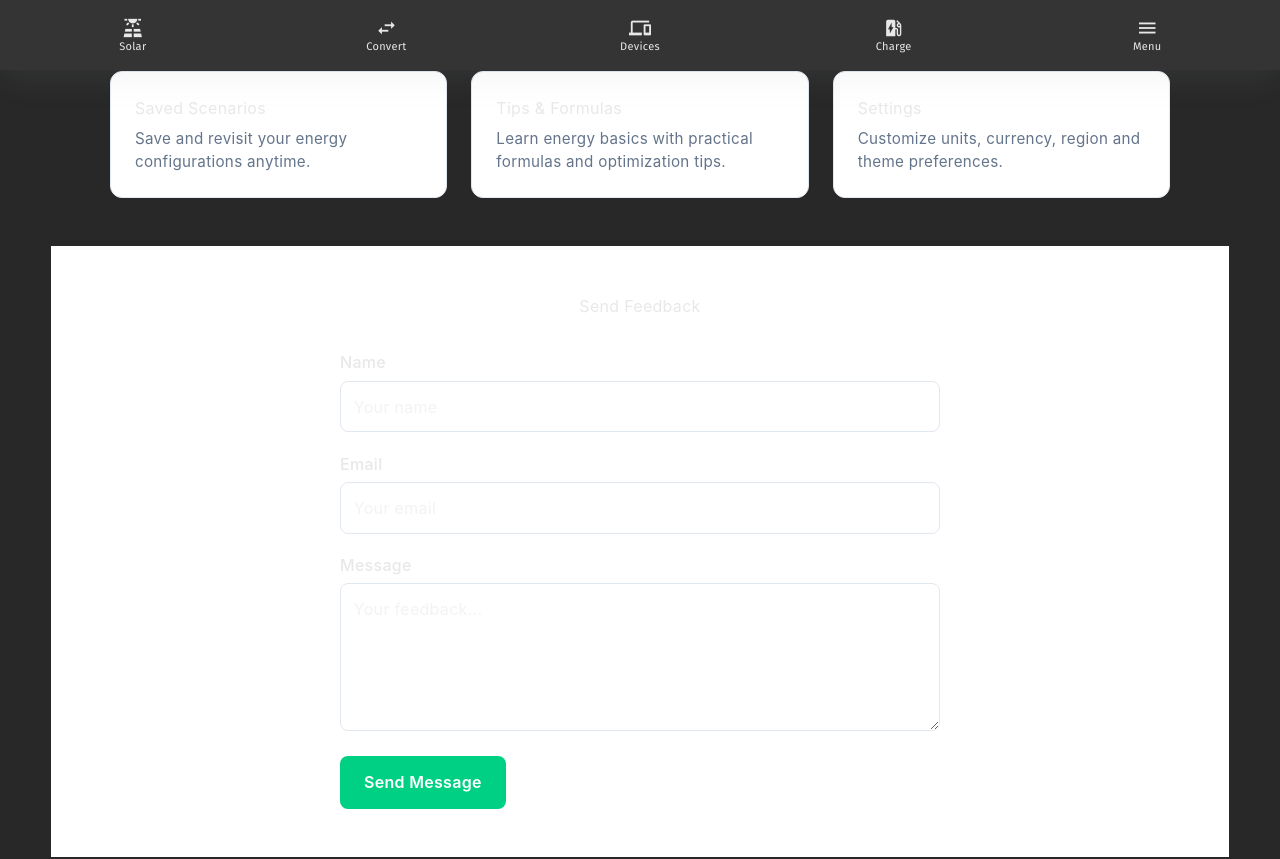
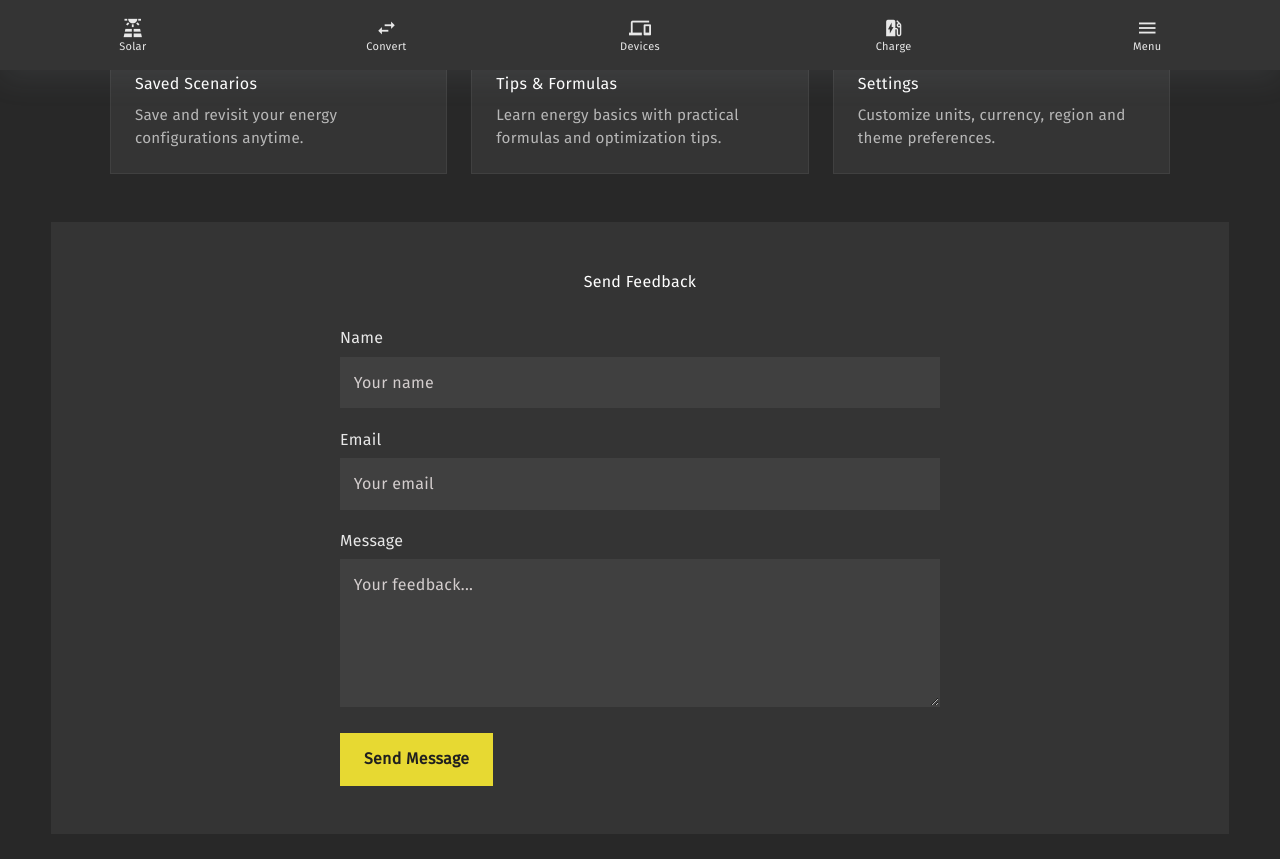
Before and after one commit to IT-Kamianets/voltlab.itkamianets.com, an Angular app: page /about in a window 1280 px wide. Shown: the part 730-1589 px from the top of the page. Built offline with nearby package versions, Linux system fonts and the light colour scheme.

Commit message:
fix: use new global variables

```diff
--- a/src/app/pages/about/about.component.html
+++ b/src/app/pages/about/about.component.html
@@ -1,4 +1,3 @@
-<p>about works!</p>
 <main>
 	<section class="hero">
 		<div class="container">
--- a/src/app/pages/about/about.component.scss
+++ b/src/app/pages/about/about.component.scss
@@ -1,20 +1,13 @@
-// Variables
-$primary: #00d084;
-$dark: #0f172a;
-$light: #f8fafc;
-$gray: #64748b;
-$border: #e2e8f0;
-
 * {
 	margin: 0;
 	padding: 0;
 	box-sizing: border-box;
-	font-family: 'Inter', sans-serif;
+	font-family: var(--ff-base);
 }
 
 body {
-	background: $light;
-	color: $dark;
+	background: var(--c-bg-primary);
+	color: var(--c-text-primary);
 	line-height: 1.6;
 }
 
@@ -26,8 +19,8 @@ body {
 
 // Header
 .header {
-	background: white;
-	border-bottom: 1px solid $border;
+	background: var(--c-bg-secondary);
+	border-bottom: 1px solid var(--c-border);
 	padding: 1rem 0;
 
 	.container {
@@ -44,12 +37,12 @@ body {
 	.nav a {
 		margin-left: 1.5rem;
 		text-decoration: none;
-		color: $gray;
+		color: var(--c-text-muted);
 		font-weight: 500;
 
 		&.active,
 		&:hover {
-			color: $primary;
+			color: var(--c-primary);
 		}
 	}
 }
@@ -62,12 +55,13 @@ body {
 	h1 {
 		font-size: 2.5rem;
 		margin-bottom: 1rem;
+		color: var(--c-text-secondary);
 	}
 
 	p {
 		max-width: 700px;
 		margin: 0 auto;
-		color: $gray;
+		color: var(--c-text-muted);
 	}
 }
 
@@ -78,6 +72,7 @@ body {
 	h2 {
 		text-align: center;
 		margin-bottom: 2rem;
+		color: var(--c-text-secondary);
 	}
 
 	.service-grid {
@@ -87,23 +82,24 @@ body {
 	}
 
 	.service-card {
-		background: white;
+		background: var(--c-bg-secondary);
 		padding: 1.5rem;
-		border: 1px solid $border;
-		border-radius: 12px;
+		border: 1px solid var(--c-border);
+		border-radius: var(--radius-card);
 		transition: 0.2s ease;
 
 		h3 {
 			margin-bottom: 0.5rem;
+			color: var(--c-text-secondary);
 		}
 
 		p {
-			color: $gray;
+			color: var(--c-text-muted);
 			font-size: 0.95rem;
 		}
 
 		&:hover {
-			border-color: $primary;
+			border-color: var(--c-primary);
 			transform: translateY(-4px);
 		}
 	}
@@ -112,11 +108,12 @@ body {
 // Feedback
 .feedback {
 	padding: 3rem 0;
-	background: white;
+	background: var(--c-bg-secondary);
 
 	h2 {
 		text-align: center;
 		margin-bottom: 2rem;
+		color: var(--c-text-secondary);
 	}
 
 	.feedback-form {
@@ -130,35 +127,43 @@ body {
 				display: block;
 				margin-bottom: 0.4rem;
 				font-weight: 500;
+				color: var(--c-text-primary);
 			}
 
 			input,
 			textarea {
 				width: 100%;
 				padding: 0.8rem;
-				border: 1px solid $border;
-				border-radius: 8px;
+				border: 1px solid var(--c-border);
+				border-radius: var(--radius);
 				font-size: 1rem;
+				background: var(--c-bg-tertiary);
+				color: var(--c-text-primary);
+
+				&::placeholder {
+					color: var(--c-placeholder);
+				}
 
 				&:focus {
 					outline: none;
-					border-color: $primary;
+					border-color: var(--c-primary);
+					box-shadow: var(--focus-ring);
 				}
 			}
 		}
 
 		.btn-primary {
-			background: $primary;
-			color: white;
+			background: var(--c-primary);
+			color: var(--c-secondary-hover);
 			border: none;
 			padding: 0.9rem 1.5rem;
-			border-radius: 8px;
+			border-radius: var(--radius-btn);
 			cursor: pointer;
 			font-weight: 600;
-			transition: 0.2s ease;
+			transition: background var(--motion-fast) var(--easing);
 
 			&:hover {
-				background: darken($primary, 8%);
+				background: var(--c-primary-hover);
 			}
 		}
 	}
@@ -169,5 +174,5 @@ body {
 	padding: 1.5rem 0;
 	text-align: center;
 	font-size: 0.9rem;
-	color: $gray;
+	color: var(--c-text-muted);
 }
```
